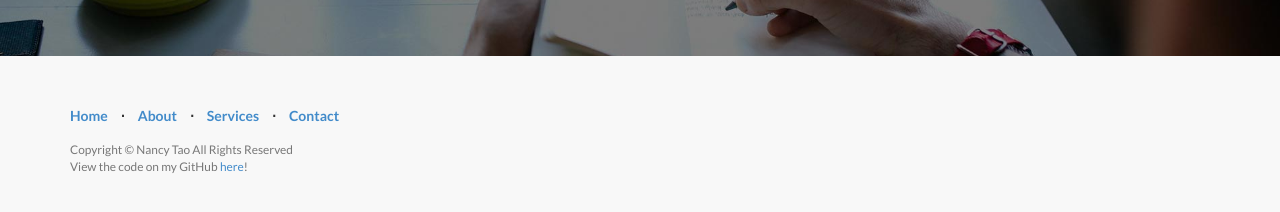
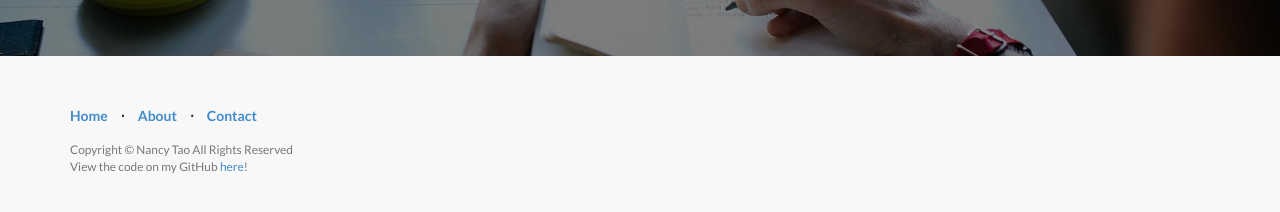
Before and after one commit to nancytao/nancytao.github.io, a Jekyll site: the page built from index.html, in a window 1280 px wide and 900 px high, scrolled down 566 px. Shown: the part 675-887 px from the top of the window. Built offline with Jekyll 4.4.1, drawn with Linux system fonts in a browser that asks for light colours.

Commit message:
Removed services from footer

```diff
--- a/_includes/footer.html
+++ b/_includes/footer.html
@@ -13,10 +13,6 @@
                     </li>
                     <li class="footer-menu-divider">&sdot;</li>
                     <li>
-                        <a href="#services">Services</a>
-                    </li>
-                    <li class="footer-menu-divider">&sdot;</li>
-                    <li>
                         <a href="#contact">Contact</a>
                     </li>
                 </ul>
```
